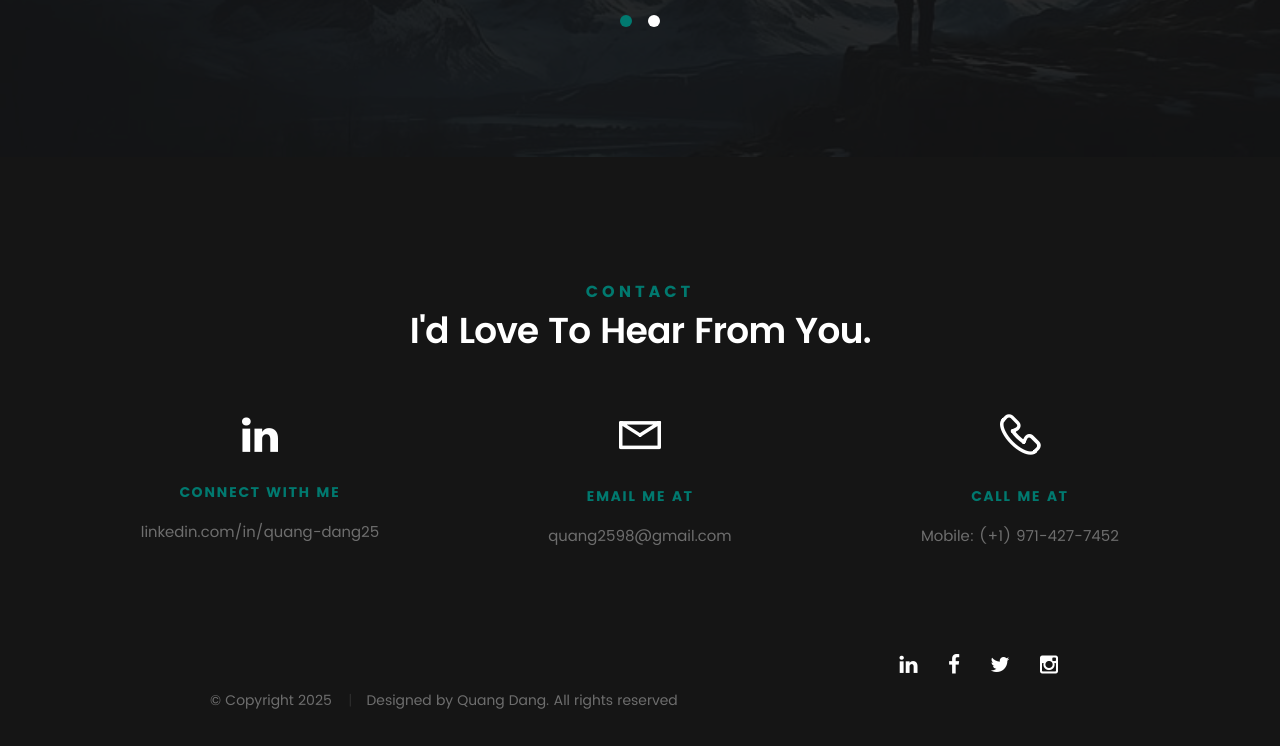
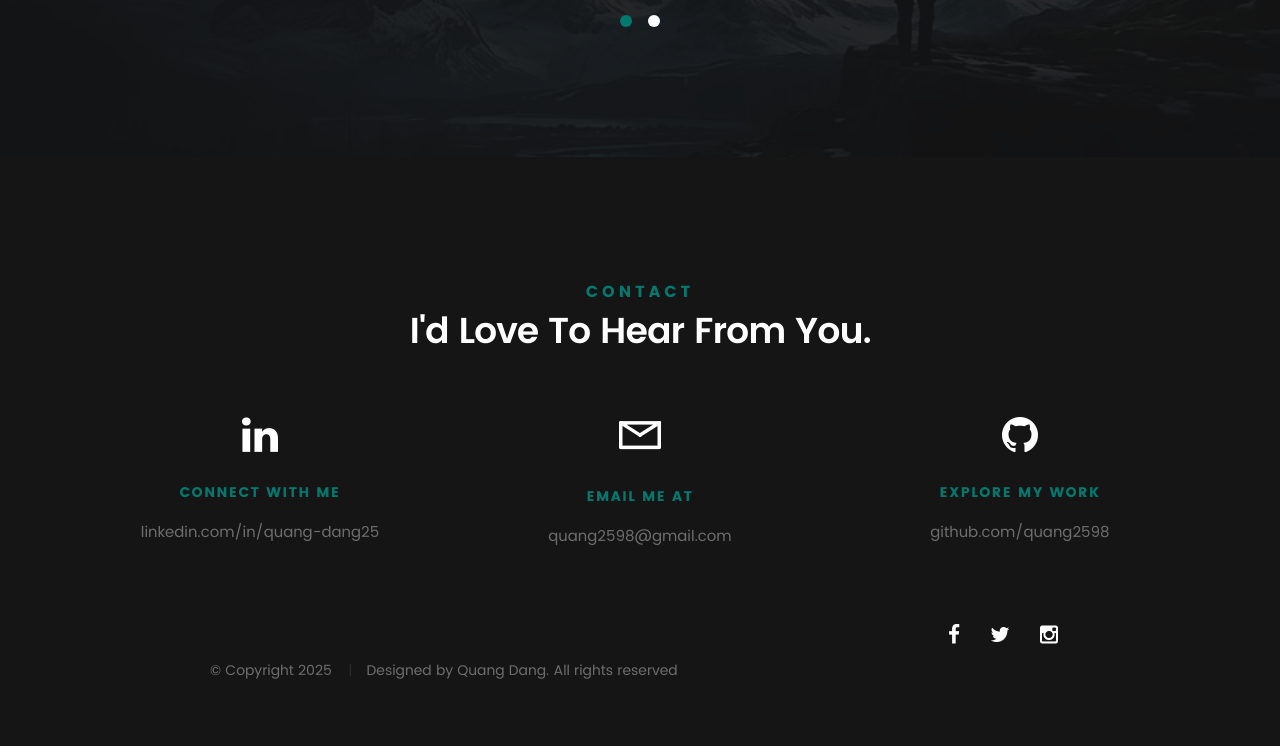
Before and after one commit to quang2598/quang-portfolio, a plain HTML site: page index.html in a window 1280 px wide. Shown: the part 5385-6131 px from the top of the page. After the commit the page ends 6101 px from the top, so only its background shows below. Drawn offline with Linux system fonts and the light colour scheme; files whose address does not match are found by name.

Commit message:
adjust html

```diff
--- a/index.html
+++ b/index.html
@@ -941,7 +941,7 @@
 				<i class="fa fa-linkedin"></i>
    			</div>
 
-   			<h5>Connect with me</h5>
+   			<h5>Connect With Me</h5>
 
    			<a href="https://www.linkedin.com/in/quang-dang25/" target="_blank">linkedin.com/in/quang-dang25</a>
 
@@ -962,12 +962,12 @@
    		<div class="col-four tab-full">
 
    			<div class="icon">
-   				<i class="icon-phone"></i>
+				<i class="fa fa-github"></i>
    			</div>
 
-   			<h5>Call Me At</h5>
+   			<h5>Explore My Work</h5>
 
-   			<p>Mobile: (+1) 971-427-7452</p>
+			<a href="https://github.com/quang2598" target="_blank">github.com/quang2598</a>
 
    		</div>
 
@@ -985,7 +985,7 @@
      		<div class="col-six tab-full pull-right social">
 
      			<ul class="footer-social">
-				  <li><a href="https://www.linkedin.com/in/quang-dang25/" target="_blank"><i class="fa fa-linkedin"></i></a></li>
+				  <!-- <li><a href="https://www.linkedin.com/in/quang-dang25/" target="_blank"><i class="fa fa-linkedin"></i></a></li> -->
 			      <li><a href="#"><i class="fa fa-facebook"></i></a></li>
 			      <!-- <li><a href="#"><i class="fa fa-behance"></i></a></li> -->
 			      <li><a href="#"><i class="fa fa-twitter"></i></a></li>
```
